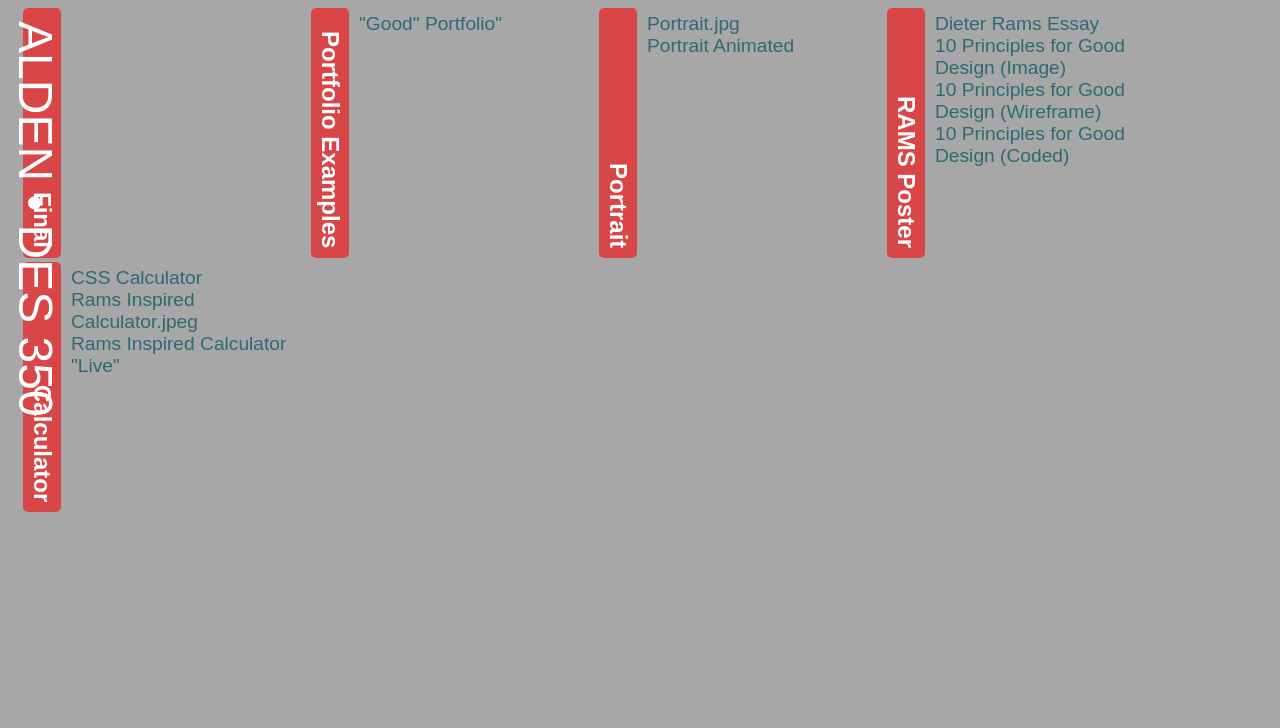
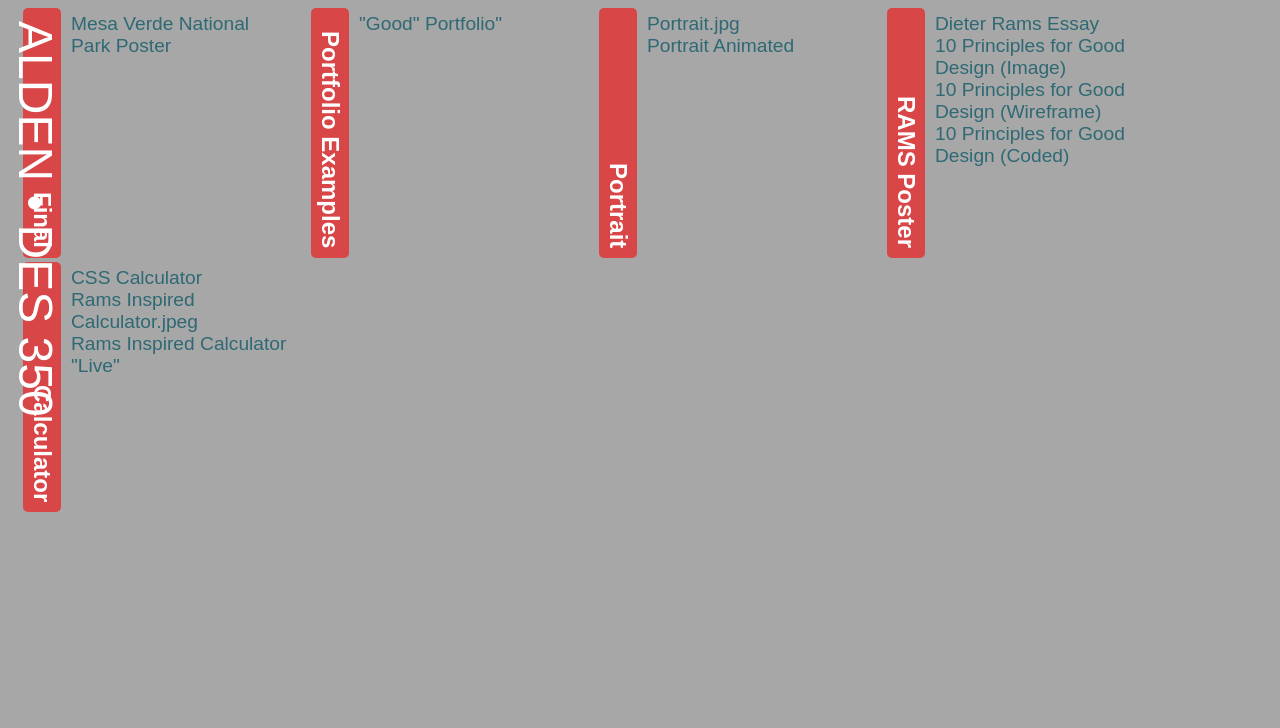
Before and after one commit to Agarc88/DES350, a plain HTML site: page index.html in a window 1280 px wide. Shown: the top 728 px of the page. Drawn offline with Linux system fonts and the light colour scheme; a web font is replaced by a local one.

Commit message:
Add files via upload

```diff
--- a/index.html
+++ b/index.html
@@ -14,7 +14,11 @@
 		<p9> ALDEN • DES 350 </p9>
 	</div>
 
-	<div class="categories"><p5> Final </p5></div>
+	<div class="categories"><p5> Final </p5>
+		<div id="Links5">
+			<a href="Posters.jpg" target="_self">Mesa Verde National Park Poster </a>
+		</div>
+		</div>
 
 	<div class="categories">
 	<p4> Portfolio Examples </p4>
```
Also changed, not shown: Posters.jpg (added).
